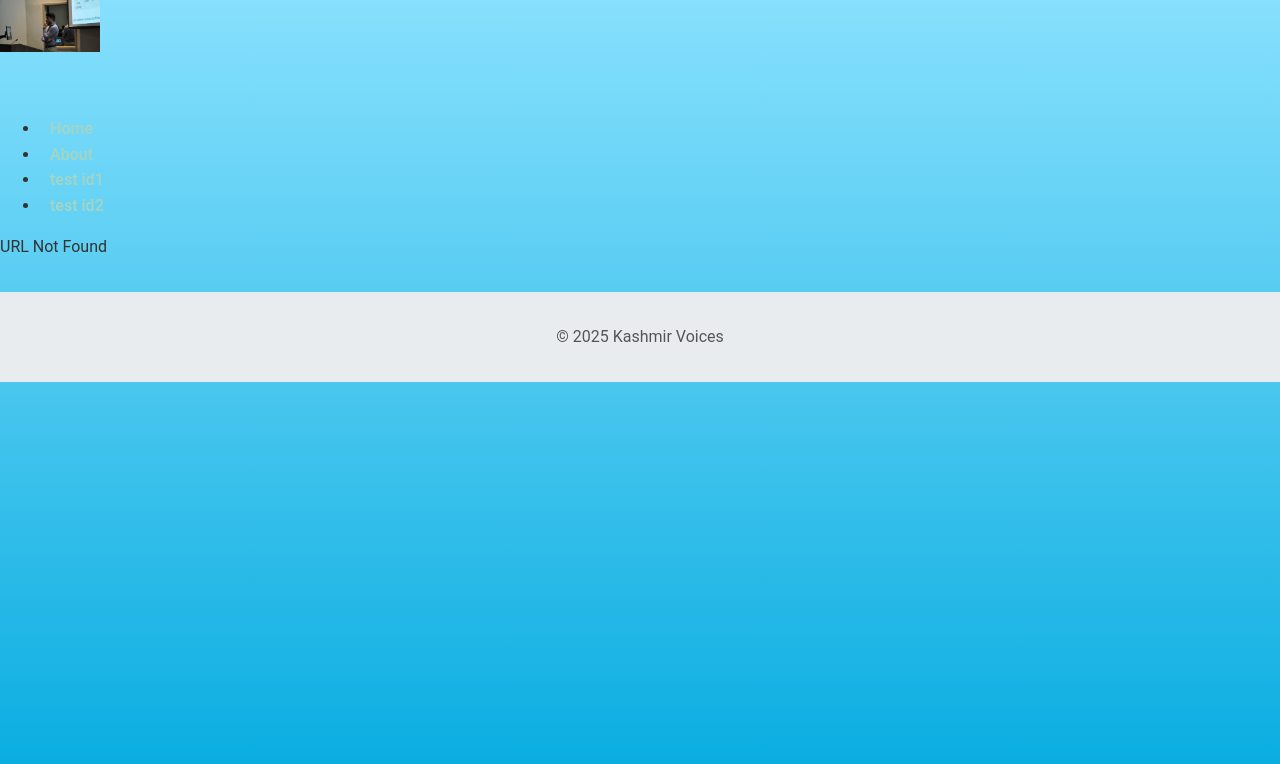
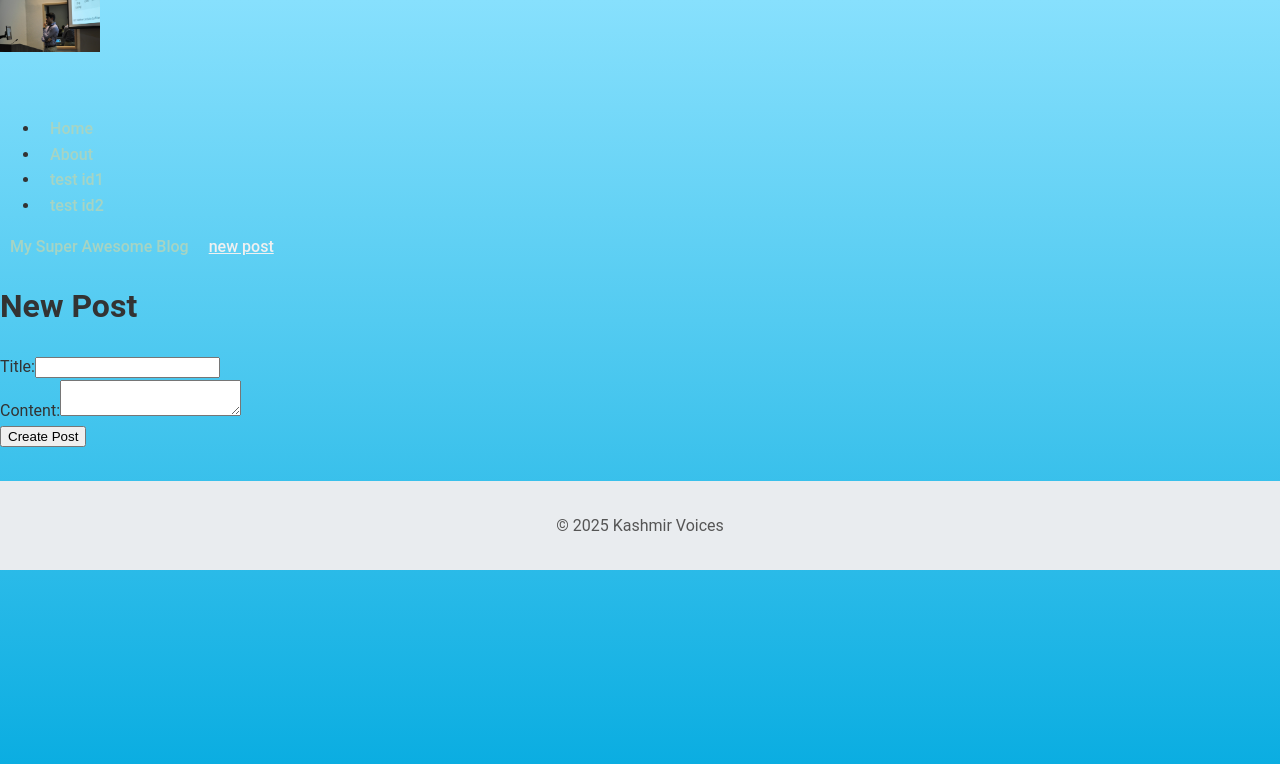
Before and after one commit to arjun-bhatt/whoiskp.me, a React (Vite) app: page /posts/new in a window 1280 px wide. Before the commit this address had no page. Shown: the top 764 px of the page. Built offline with nearby package versions, Linux system fonts and the light colour scheme.

Commit message:
have added slices, component skeletons. still need to do axios calls, lots of debugging, but going to bed tonight zzz

```diff
--- /dev/null
+++ b/src/components/newPost.jsx
@@ -0,0 +1,22 @@
+import React from 'react';
+
+function NewPost(props) {
+    return (
+        <div>
+            <h1>New Post</h1>
+            <form>
+                <div>
+                    <label>Title:</label>
+                    <input type="text" name="title" />
+                </div>
+                <div>
+                    <label>Content:</label>
+                    <textarea name="content"></textarea>
+                </div>
+                <button type="submit">Create Post</button>
+            </form>
+        </div>
+    );
+}
+
+export default NewPost;
--- /dev/null
+++ b/src/components/post.jsx
@@ -0,0 +1,21 @@
+import useStore from '../store';
+import { useParams } from 'react-router';
+import React from 'react';
+
+function Post(props) {
+    const { postID } = useParams();
+    const post = useStore(({ postSlice }) => postSlice.all.find(p => p.id === postID));
+
+    if (!post) {
+      return (<div>Post not found</div>);
+    }
+
+    return (
+      <div>
+        <h1>{post.title}</h1>
+        <p>{post.content}</p>
+      </div>
+    );
+  }
+
+  export default Post;
--- /dev/null
+++ b/src/components/posts.jsx
@@ -0,0 +1,24 @@
+import useStore from '../store';
+import React, {useEffect} from 'react';
+
+
+function Posts(props) {
+	const allPosts = useStore(({ postSlice }) => postSlice.all);
+	const fetchAllPosts = useStore(({ postSlice }) => postSlice.fetchAllPosts);
+
+	useEffect( () => {
+		fetchAllPosts();
+	}, []);
+
+    const renderPosts = () => {
+        return allPosts.map( post => { return <div key={post.id}>{post.title}</div>;});
+    };
+
+	return (
+		<div>
+            {renderPosts() }
+        </div>
+        );
+    }
+
+export default Posts;
--- a/src/index.jsx
+++ b/src/index.jsx
@@ -6,6 +6,9 @@ import { useParams } from 'react-router';
 import './store';
 import Counter from './components/counter.jsx';
 import Controls from './components/controls.jsx';
+import Posts from './components/posts.jsx';
+import Post from './components/post.jsx';
+import NewPost from './components/newpost.jsx';
 
 
 const About = (props) => {
@@ -41,6 +44,8 @@ const Nav = (props) => {
         <li><NavLink to="/test/id1">test id1</NavLink></li>
         <li><NavLink to="/test/id2">test id2</NavLink></li>
       </ul>
+      <NavLink to="/">My Super Awesome Blog</NavLink>
+      <NavLink to="/posts/new">new post</NavLink>
     </nav>
   );
 };
@@ -50,7 +55,11 @@ const App = (props) => {
     <BrowserRouter>
       <div>
         <Nav />
-            <Routes>
+        <Routes>
+  <Route path="/" element={<Posts/>} />
+  <Route path="/posts/new" element={<NewPost />} />
+  <Route path="/posts/:postID" element={<Post/>} />
+  <Route path="*" element={<div>post not found </div>} />
                 <Route path="/" element={<Welcome/>} />
                 <Route path="/about" element={<About/>} />
                 <Route path="/test/:id" element={<Test/>} />
--- /dev/null
+++ b/src/store/countSlice.js
@@ -0,0 +1,8 @@
+export default function createCountSlice(set, get) {
+  return {
+    count: 0,
+    // careful with this syntax if 2nd arg is true it will replace all state rather than merge
+    increment: () => set((draftState) => { draftState.count += 1; }, false, 'count/increment'),
+    decrement: () => set((draftState) => { draftState.count -= 1; }, false, 'count/decrement'),
+  };
+}
--- a/src/store/index.js
+++ b/src/store/index.js
@@ -1,15 +1,22 @@
 import { create } from 'zustand';
 import { devtools } from 'zustand/middleware';
+import createPostSlice from './postSlice';
+import createCountSlice from './countSlice';
 import {immer} from 'zustand/middleware/immer';
 
 
-const useStore = create(devtools(immer((set) => {
-  return {
-    count: 0,
-    // careful with this syntax if 2nd arg is true it will replace all state rather than merge
-    increment: () => set((draftState) => { draftState.count += 1; }, false, 'count/increment'),
-    decrement: () => set((draftState) => { draftState.count -= 1; }, false, 'count/decrement'),
-  };
-})));
+// const useStore = create(devtools(immer((set) => {
+//   return {
+//     count: 0,
+//     // careful with this syntax if 2nd arg is true it will replace all state rather than merge
+//     increment: () => set((draftState) => { draftState.count += 1; }, false, 'count/increment'),
+//     decrement: () => set((draftState) => { draftState.count -= 1; }, false, 'count/decrement'),
+//   };
+// })));
+
+const useStore = create(devtools(immer((...args) => ({
+    postSlice: createPostSlice(...args),
+    countSlice: createCountSlice(...args)
+  }))));
 
 export default useStore;
--- /dev/null
+++ b/src/store/postSlice.js
@@ -0,0 +1,11 @@
+export default function createPostSlice(set, get) {
+  return {
+    all: [],
+    fetchAllPosts: async () => {
+      const response = await fetch('https://jsonplaceholder.typicode.com/posts');
+      const posts = await response.json();
+      set((draftState) => { draftState.postSlice.all = posts; }, false, 'postSlice/fetchAllPosts');
+    },
+    addPost: (newPost) => set((draftState) => { draftState.postSlice.all.push(newPost); }, false, 'postSlice/addPost'),
+  };
+}
```
Also changed, not shown: script.js (deleted, +0 -41 lines).
